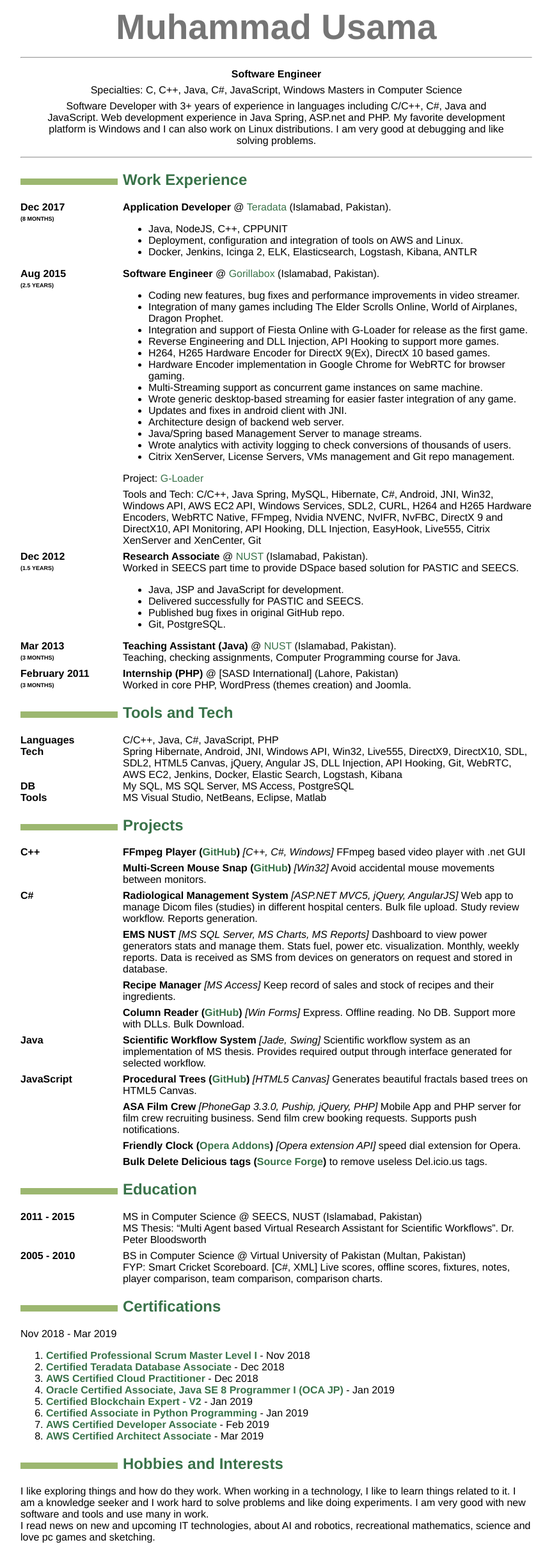
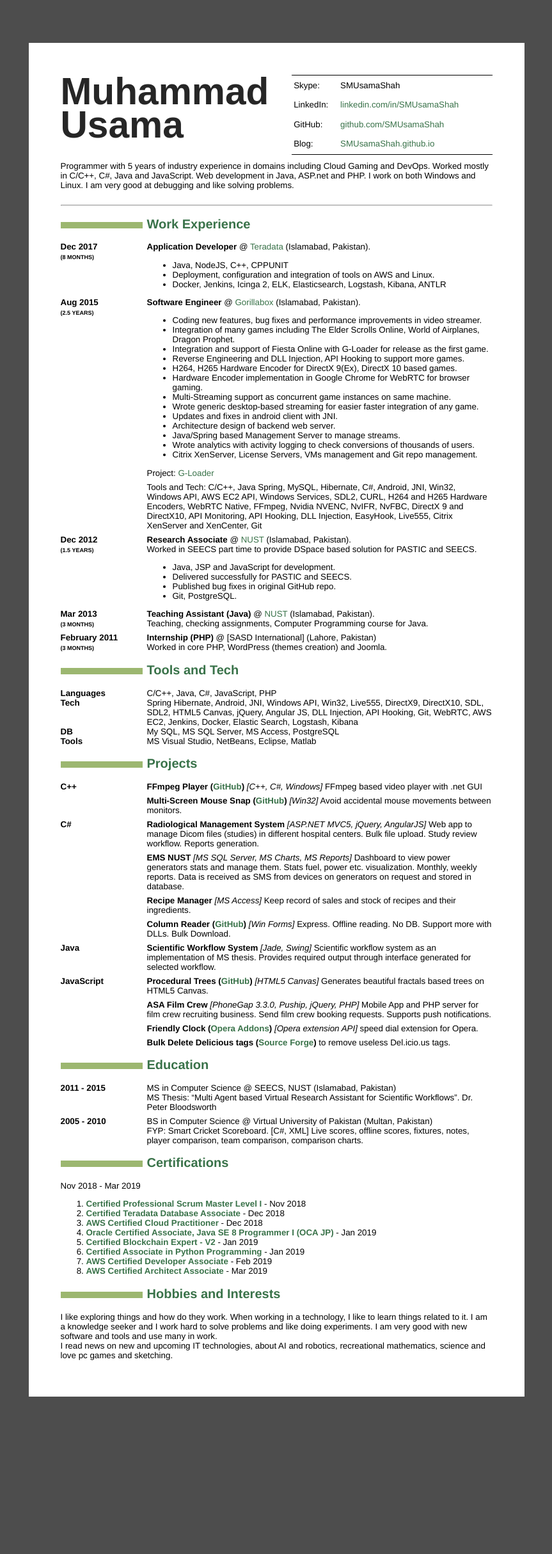
Before and after one commit to SMUsamaShah/SMUsamaShah.github.io, a Jekyll site: the page built from cv/index.md, in a window 1280 px wide. Shown: the whole page at 64% size, without its empty margins (208-1071 px from the left). Built offline with Jekyll 4.4.1, drawn with Linux system fonts in a browser that asks for light colours; after the commit the page ends 2249 px from its top, so only the background shows below that.

Commit message:
updated cv

```diff
--- a/css/cv.css
+++ b/css/cv.css
@@ -7,13 +7,20 @@
  * https://creativecommons.org/licenses/by-sa/3.0/deed.en_US
  */
 
+html {
+    background-color: hsla(0, 0%, 30%, 1);
+}
+
 /* Whole document */
 body {
-    font-family: "Helvetica Neue", Helvetica, Arial, sans-serif;
-    width: 800px;
+    font-family: "Century Gothic", "Helvetica Neue", Helvetica, Arial, sans-serif;
+    width: 675px;
     margin: auto;
     background: #FFFFFF;
-    padding: 10px 10px 10px 10px;
+    padding: 50px;
+    font-size: 10pt;
+    margin-top: 50pt;
+    margin-bottom: 50pt;
 }
 
 /*
@@ -24,10 +31,39 @@
 
 /* Title of the resume */
 h1 {
-    font-size: 55px;
-    color: #757575;
-    text-align:center;
-    margin-bottom:15px;
+    color: #262626;
+    float: left;
+    font-family: "Century Gothic",sans-serif;
+    font-size: 44.0pt;
+    /* font-variant: normal !important; */
+    /* font-weight: bold; */
+    /* letter-spacing: 0pt; */
+    line-height: 90%;
+    /* margin-bottom: 15px; */
+    margin: 0cm;
+    text-align: left;
+    width: min-content;
+}
+
+table:nth-of-type(1) {
+    float: right;
+    width: 235pt;
+    border-top: solid 1.0pt;
+    border-left: none;
+    border-bottom: solid 1.0pt;
+    border-right: none;
+    padding: 0cm 0cm 0cm 0cm;
+    height: 93.65pt;
+    font-size: inherit;
+}
+
+/* Summary */
+blockquote {
+    /* text-align: center; */
+    clear: both;
+    margin: auto;
+    padding-top: 10px;
+    padding-bottom: 10px;
 }
 
 /* Titles of categories */
@@ -65,10 +101,7 @@
     margin-bottom:7px;
 }
 
-/* Blockquotes */
-blockquote {
-    text-align: center
-}
+
 
 /* Links */
 a {
--- a/cv/index.md
+++ b/cv/index.md
@@ -6,13 +6,22 @@
 Muhammad Usama
 =========================
 
-----
->  **Software Engineer**
+Skype:    | SMUsamaShah
+LinkedIn: | [linkedin.com/in/SMUsamaShah](https://linkedin.com/in/SMUsamaShah)
+GitHub:   | [github.com/SMUsamaShah](https://github.com/SMUsamaShah)
+Blog:     | [SMUsamaShah.github.io](https://SMUsamaShah.github.io)
+
+
+<!-- >  **Software Engineer**
 >
 >  Specialties: C, C++, Java, C#, JavaScript, Windows
 >  Masters in Computer Science
 >
-> Software Developer with 3+ years of experience in languages including C/C++, C#, Java and JavaScript. Web development experience in Java Spring, ASP.net and PHP. My favorite development platform is Windows and I can also work on Linux distributions. I am very good at debugging and like solving problems.
+> Software Developer with 3+ years of experience in languages including C/C++, C#, Java and JavaScript. Web development experience in Java Spring, ASP.net and PHP. My favorite development platform is Windows and I can also work on Linux distributions. I am very good at debugging and like solving problems. -->
+
+> Programmer with 5 years of industry experience in domains including Cloud Gaming and DevOps.
+> Worked mostly in C/C++, C#, Java and JavaScript. Web development in Java, ASP.net and PHP. I work on
+> both Windows and Linux. I am very good at debugging and like solving problems.
 
 ----
 
```
